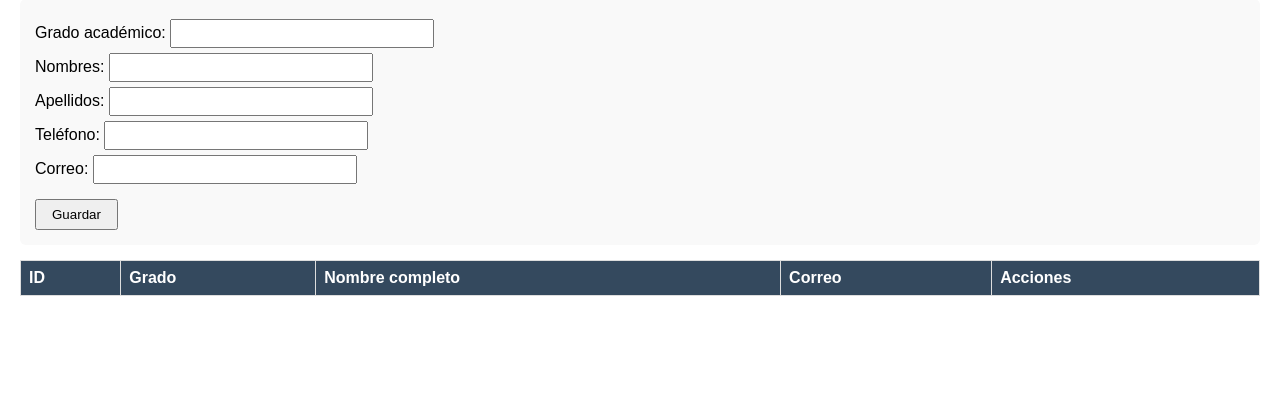
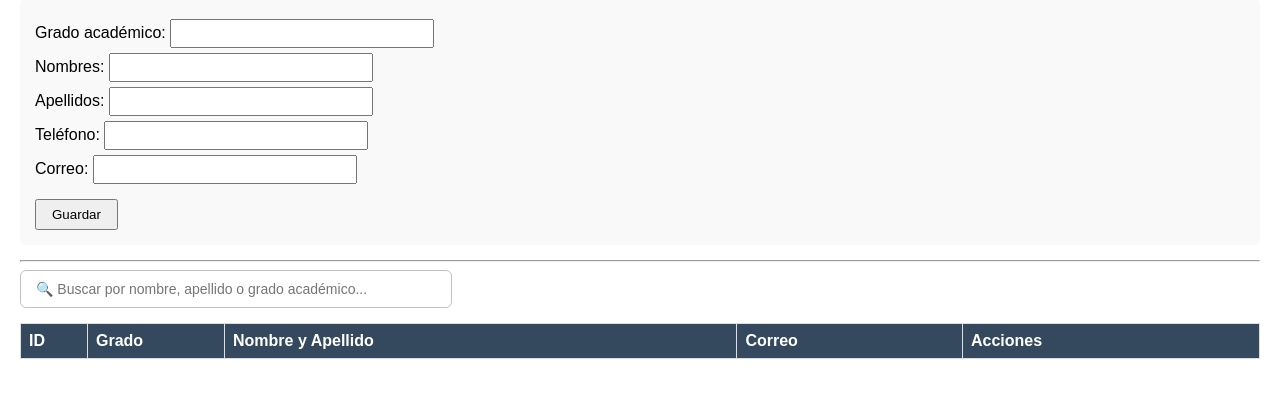
Before and after one commit to changmanuel14/sistema_horarios, a Flask app: page /docentes in a window 1280 px wide. Shown: the part 108-506 px from the top of the page. Run offline with Flask 3, Linux system fonts and the light colour scheme; data that the repository does not hold is empty; some libraries are stand-ins or nearby versions.

Commit message:
Mejorar vista de docentes: formato nombre+apellido y buscador en tiempo real

```diff
--- a/static/style.css
+++ b/static/style.css
@@ -1187,3 +1187,24 @@ table.lista th {
 .reporte-card .select2-container--default .select2-selection--single .select2-selection__placeholder {
     color: #7f8c8d;
 }
+
+/* Buscador en la tabla de docentes */
+.search-container {
+    margin-bottom: 15px;
+}
+
+.search-container input {
+    width: 100%;
+    max-width: 400px;
+    padding: 10px 15px;
+    font-size: 14px;
+    border: 1px solid #bdc3c7;
+    border-radius: 6px;
+    outline: none;
+    transition: border-color 0.3s, box-shadow 0.3s;
+}
+
+.search-container input:focus {
+    border-color: #3498db;
+    box-shadow: 0 0 0 3px rgba(52, 152, 219, 0.1);
+}
--- a/templates/docentes.html
+++ b/templates/docentes.html
@@ -2,6 +2,7 @@
 {% block content %}
 <h2>Docentes</h2>
 
+<!-- Formulario para agregar nuevo docente -->
 <form class="crud-form" onsubmit="return enviarDocente(event)">
     <label>Grado académico: <input type="text" name="grado_academico"></label>
     <label>Nombres: <input type="text" name="nombres" required></label>
@@ -11,30 +12,35 @@
     <button type="submit">Guardar</button>
 </form>
 
-<table class="lista">
+<hr>
+
+<!-- Buscador de docentes -->
+<div class="search-container">
+    <input type="text" id="buscador-docentes" placeholder="🔍 Buscar por nombre, apellido o grado académico..."
+        onkeyup="filtrarDocentes()">
+</div>
+
+<!-- Tabla de docentes -->
+<table class="lista" id="tabla-docentes">
     <tr>
-        <th>ID</th>
-        <th>Grado</th>
-        <th>Nombre completo</th>
+        <th style="width: 50px;">ID</th>
+        <th style="width: 120px;">Grado</th>
+        <th>Nombre y Apellido</th>
         <th>Correo</th>
-        <th>Acciones</th>
+        <th style="width: 280px;">Acciones</th>
     </tr>
     {% for d in docentes %}
     <tr>
         <td>{{ d.id }}</td>
         <td>{{ d.grado_academico or '—' }}</td>
-        <td>{{ d.nombre_completo }}</td>
+        <td><strong>{{ d.nombres }} {{ d.apellidos }}</strong></td>
         <td>{{ d.correo or '—' }}</td>
         <td>
-            <button class="btn-editar-docente" onclick="abrirEditarDocente({{ d.id }})">
-                ✏️ Editar
-            </button>
-            <button class="btn-restricciones" onclick="abrirRestricciones({{ d.id }}, '{{ d.nombre_completo }}')">
-                ⚙️ Restricciones
-            </button>
-            <button class="btn-eliminar-docente" onclick="eliminarDocente({{ d.id }}, '{{ d.nombre_completo }}')">
-                🗑️ Eliminar
-            </button>
+            <button class="btn-editar-docente" onclick="abrirEditarDocente({{ d.id }})">✏️ Editar</button>
+            <button class="btn-restricciones"
+                onclick="abrirRestricciones({{ d.id }}, '{{ d.nombres }} {{ d.apellidos }}')">⚙️ Restricciones</button>
+            <button class="btn-eliminar-docente"
+                onclick="eliminarDocente({{ d.id }}, '{{ d.nombres }} {{ d.apellidos }}')">🗑️ Eliminar</button>
         </td>
     </tr>
     {% endfor %}
@@ -44,9 +50,7 @@
 <div id="modal-restricciones" class="modal hidden">
     <div class="modal-content modal-ancho">
         <h3>Restricciones de horario: <span id="nombre-docente-restricciones"></span></h3>
-
         <div id="lista-restricciones"></div>
-
         <div class="config-group">
             <h4>Agregar nueva restricción</h4>
             <label>Día:
@@ -66,7 +70,6 @@
                     placeholder="Ej: Trabajo, Clase, etc."></label>
             <button id="btn-agregar-restriccion" class="btn-primary">Agregar</button>
         </div>
-
         <div class="modal-actions">
             <button id="btn-cerrar-restricciones">Cerrar</button>
         </div>
@@ -77,26 +80,13 @@
 <div id="modal-editar-docente" class="modal hidden">
     <div class="modal-content">
         <h3>✏️ Editar Docente</h3>
-
         <form id="form-editar-docente" onsubmit="return guardarEdicionDocente(event)">
             <input type="hidden" id="edit-docente-id">
-
-            <label>Grado académico:
-                <input type="text" id="edit-grado-academico">
-            </label>
-            <label>Nombres:
-                <input type="text" id="edit-nombres" required>
-            </label>
-            <label>Apellidos:
-                <input type="text" id="edit-apellidos" required>
-            </label>
-            <label>Teléfono:
-                <input type="text" id="edit-telefono">
-            </label>
-            <label>Correo:
-                <input type="email" id="edit-correo">
-            </label>
-
+            <label>Grado académico: <input type="text" id="edit-grado-academico"></label>
+            <label>Nombres: <input type="text" id="edit-nombres" required></label>
+            <label>Apellidos: <input type="text" id="edit-apellidos" required></label>
+            <label>Teléfono: <input type="text" id="edit-telefono"></label>
+            <label>Correo: <input type="email" id="edit-correo"></label>
             <div class="modal-actions">
                 <button type="submit" class="btn-primary">💾 Guardar Cambios</button>
                 <button type="button" onclick="cerrarModalEdicion()">Cancelar</button>
@@ -109,39 +99,55 @@
     let docenteActual = null;
     const DIAS_NOMBRE = ['', 'Lunes', 'Martes', 'Miércoles', 'Jueves', 'Viernes', 'Sábado', 'Domingo'];
 
+    // ============================================================
+    // NUEVA FUNCIÓN: Filtrar tabla de docentes
+    // ============================================================
+    function filtrarDocentes() {
+        const input = document.getElementById('buscador-docentes');
+        const filter = input.value.toLowerCase();
+        const table = document.getElementById('tabla-docentes');
+        const tr = table.getElementsByTagName('tr');
+
+        // Empezar en 1 para saltar el encabezado de la tabla
+        for (let i = 1; i < tr.length; i++) {
+            const tdGrado = tr[i].getElementsByTagName('td')[1];
+            const tdNombre = tr[i].getElementsByTagName('td')[2];
+
+            if (tdGrado && tdNombre) {
+                const textoGrado = (tdGrado.textContent || tdGrado.innerText).toLowerCase();
+                const textoNombre = (tdNombre.textContent || tdNombre.innerText).toLowerCase();
+                const textoCompleto = textoGrado + ' ' + textoNombre;
+
+                if (textoCompleto.indexOf(filter) > -1) {
+                    tr[i].style.display = '';
+                } else {
+                    tr[i].style.display = 'none';
+                }
+            }
+        }
+    }
+
+    // ============================================================
+    // Funciones de Docentes (Crear, Editar, Eliminar)
+    // ============================================================
     async function enviarDocente(e) {
         e.preventDefault();
         const fd = new FormData(e.target);
         const response = await fetch('/docentes', { method: 'POST', body: fd });
-        if (response.ok) {
-            location.reload();
-        } else {
-            alert('Error al guardar el docente.');
-        }
+        if (response.ok) location.reload();
+        else alert('Error al guardar el docente.');
     }
 
-    // ============================================================
-    // NUEVAS FUNCIONES: Editar docente
-    // ============================================================
     async function abrirEditarDocente(docenteId) {
         try {
             const res = await fetch(`/docentes/${docenteId}`);
-            if (!res.ok) {
-                alert('Error al cargar los datos del docente');
-                return;
-            }
-
             const data = await res.json();
-
-            // Precargar los datos en el formulario
             document.getElementById('edit-docente-id').value = data.id;
             document.getElementById('edit-grado-academico').value = data.grado_academico;
             document.getElementById('edit-nombres').value = data.nombres;
             document.getElementById('edit-apellidos').value = data.apellidos;
             document.getElementById('edit-telefono').value = data.telefono;
             document.getElementById('edit-correo').value = data.correo;
-
-            // Mostrar el modal
             document.getElementById('modal-editar-docente').classList.remove('hidden');
         } catch (err) {
             alert('❌ Error de conexión: ' + err.message);
@@ -150,7 +156,6 @@
 
     async function guardarEdicionDocente(e) {
         e.preventDefault();
-
         const docenteId = document.getElementById('edit-docente-id').value;
         const datos = {
             grado_academico: document.getElementById('edit-grado-academico').value,
@@ -162,23 +167,12 @@
 
         try {
             const response = await fetch(`/docentes/${docenteId}`, {
-                method: 'PUT',
-                headers: { 'Content-Type': 'application/json' },
-                body: JSON.stringify(datos)
+                method: 'PUT', headers: { 'Content-Type': 'application/json' }, body: JSON.stringify(datos)
             });
-
             const result = await response.json();
-
-            if (response.ok) {
-                alert('✅ ' + result.mensaje);
-                location.reload();
-            } else {
-                alert('⚠️ ' + result.error);
-            }
-        } catch (err) {
-            alert('❌ Error de conexión: ' + err.message);
-        }
-
+            if (response.ok) { alert('✅ ' + result.mensaje); location.reload(); }
+            else { alert('⚠️ ' + result.error); }
+        } catch (err) { alert('❌ Error de conexión: ' + err.message); }
         return false;
     }
 
@@ -186,37 +180,18 @@
         document.getElementById('modal-editar-docente').classList.add('hidden');
     }
 
-    // ============================================================
-    // Función: Eliminar docente
-    // ============================================================
     async function eliminarDocente(docenteId, nombreDocente) {
-        const confirmado = confirm(
-            `¿Estás seguro de eliminar al docente "${nombreDocente}"?\n\n` +
-            `Esta acción no se puede deshacer.`
-        );
-
-        if (!confirmado) return;
-
+        if (!confirm(`¿Estás seguro de eliminar al docente "${nombreDocente}"?\n\nEsta acción no se puede deshacer.`)) return;
         try {
-            const response = await fetch(`/docentes/${docenteId}`, {
-                method: 'DELETE'
-            });
-
+            const response = await fetch(`/docentes/${docenteId}`, { method: 'DELETE' });
             const data = await response.json();
-
-            if (response.ok) {
-                alert('✅ ' + data.mensaje);
-                location.reload();
-            } else {
-                alert('⚠️ ' + data.error);
-            }
-        } catch (err) {
-            alert('❌ Error de conexión: ' + err.message);
-        }
+            if (response.ok) { alert('✅ ' + data.mensaje); location.reload(); }
+            else { alert('⚠️ ' + data.error); }
+        } catch (err) { alert('❌ Error de conexión: ' + err.message); }
     }
 
     // ============================================================
-    // Funciones de restricciones
+    // Funciones de Restricciones
     // ============================================================
     async function abrirRestricciones(docenteId, nombreDocente) {
         docenteActual = docenteId;
@@ -229,43 +204,29 @@
     function llenarSelectsHoras() {
         const selInicio = document.getElementById('restriccion-inicio');
         const selFin = document.getElementById('restriccion-fin');
-        selInicio.innerHTML = '';
-        selFin.innerHTML = '';
-
+        selInicio.innerHTML = ''; selFin.innerHTML = '';
         for (let h = 6; h <= 22; h++) {
             for (let m = 0; m < 60; m += 15) {
-                const horaStr = String(h).padStart(2, '0');
-                const minStr = String(m).padStart(2, '0');
-                const valor = `${horaStr}:${minStr}`;
+                const valor = `${String(h).padStart(2, '0')}:${String(m).padStart(2, '0')}`;
                 selInicio.innerHTML += `<option value="${valor}">${valor}</option>`;
                 selFin.innerHTML += `<option value="${valor}">${valor}</option>`;
             }
         }
-        selInicio.value = '08:00';
-        selFin.value = '10:00';
+        selInicio.value = '08:00'; selFin.value = '10:00';
     }
 
     async function cargarRestricciones() {
         const res = await fetch(`/api/docente/${docenteActual}/restricciones`);
         const restricciones = await res.json();
-
         const lista = document.getElementById('lista-restricciones');
         if (restricciones.length === 0) {
             lista.innerHTML = '<p style="color: #7f8c8d;">No hay restricciones configuradas.</p>';
             return;
         }
-
-        restricciones.sort((a, b) => {
-            if (a.dia !== b.dia) return a.dia - b.dia;
-            return a.hora_inicio.localeCompare(b.hora_inicio);
-        });
-
+        restricciones.sort((a, b) => a.dia !== b.dia ? a.dia - b.dia : a.hora_inicio.localeCompare(b.hora_inicio));
         lista.innerHTML = restricciones.map(r => `
     <div class="restriccion-item">
-      <span class="restriccion-info">
-        <strong>${DIAS_NOMBRE[r.dia]}</strong> ${r.hora_inicio} - ${r.hora_fin}
-        ${r.motivo ? `<em>(${r.motivo})</em>` : ''}
-      </span>
+      <span class="restriccion-info"><strong>${DIAS_NOMBRE[r.dia]}</strong> ${r.hora_inicio} - ${r.hora_fin} ${r.motivo ? `<em>(${r.motivo})</em>` : ''}</span>
       <button class="btn-eliminar-restriccion" onclick="eliminarRestriccion(${r.id})">×</button>
     </div>
   `).join('');
@@ -273,10 +234,7 @@
 
     async function eliminarRestriccion(restriccionId) {
         if (!confirm('¿Eliminar esta restricción?')) return;
-
-        await fetch(`/api/docente/${docenteActual}/restricciones/${restriccionId}`, {
-            method: 'DELETE'
-        });
+        await fetch(`/api/docente/${docenteActual}/restricciones/${restriccionId}`, { method: 'DELETE' });
         cargarRestricciones();
     }
 
@@ -285,23 +243,11 @@
         const horaInicio = document.getElementById('restriccion-inicio').value;
         const horaFin = document.getElementById('restriccion-fin').value;
         const motivo = document.getElementById('restriccion-motivo').value;
-
-        if (horaInicio >= horaFin) {
-            alert('La hora de inicio debe ser menor a la hora de fin');
-            return;
-        }
-
+        if (horaInicio >= horaFin) { alert('La hora de inicio debe ser menor a la hora de fin'); return; }
         await fetch(`/api/docente/${docenteActual}/restricciones`, {
-            method: 'POST',
-            headers: { 'Content-Type': 'application/json' },
-            body: JSON.stringify({
-                dia,
-                hora_inicio: horaInicio,
-                hora_fin: horaFin,
-                motivo
-            })
+            method: 'POST', headers: { 'Content-Type': 'application/json' },
+            body: JSON.stringify({ dia, hora_inicio: horaInicio, hora_fin: horaFin, motivo })
         });
-
         document.getElementById('restriccion-motivo').value = '';
         cargarRestricciones();
     };
```
